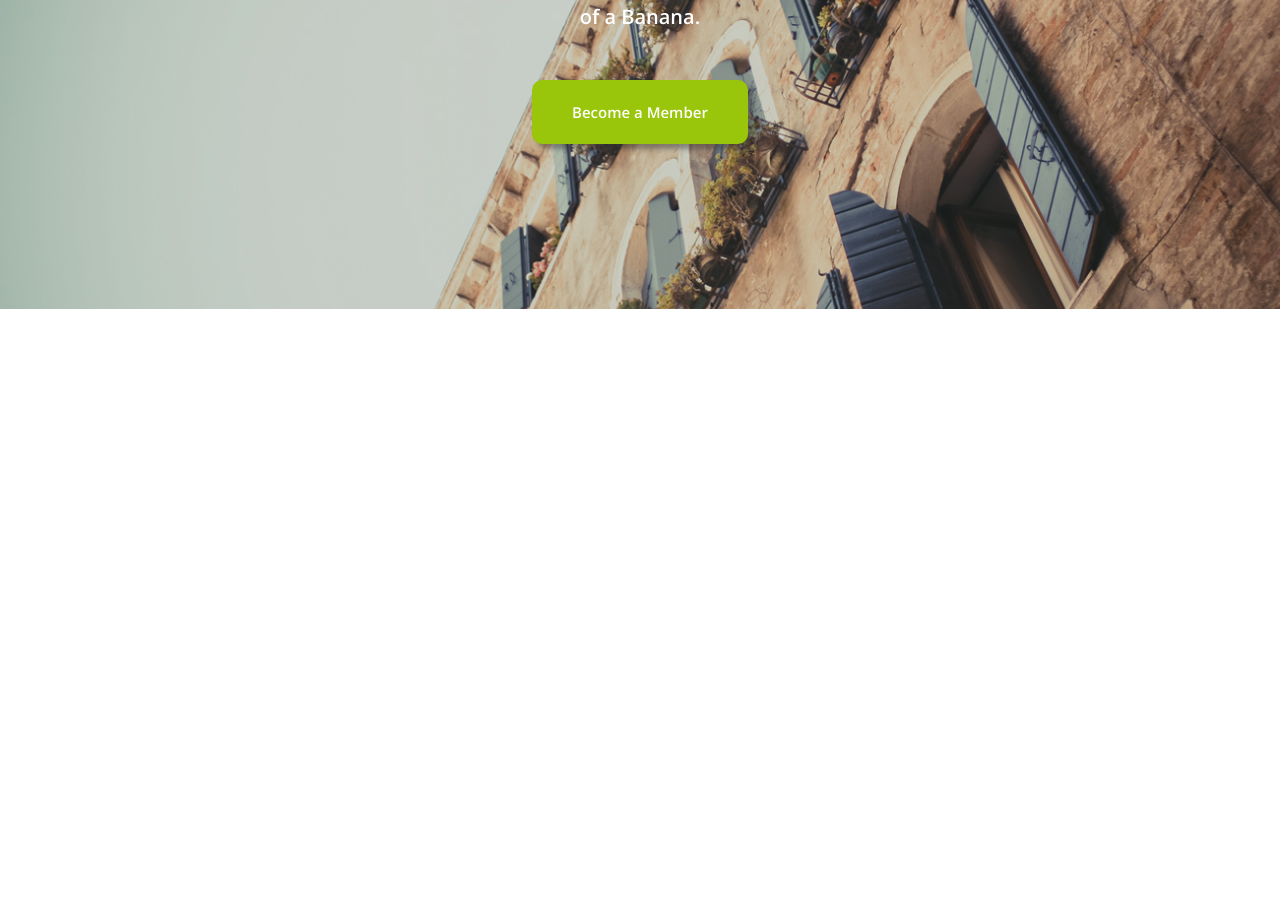
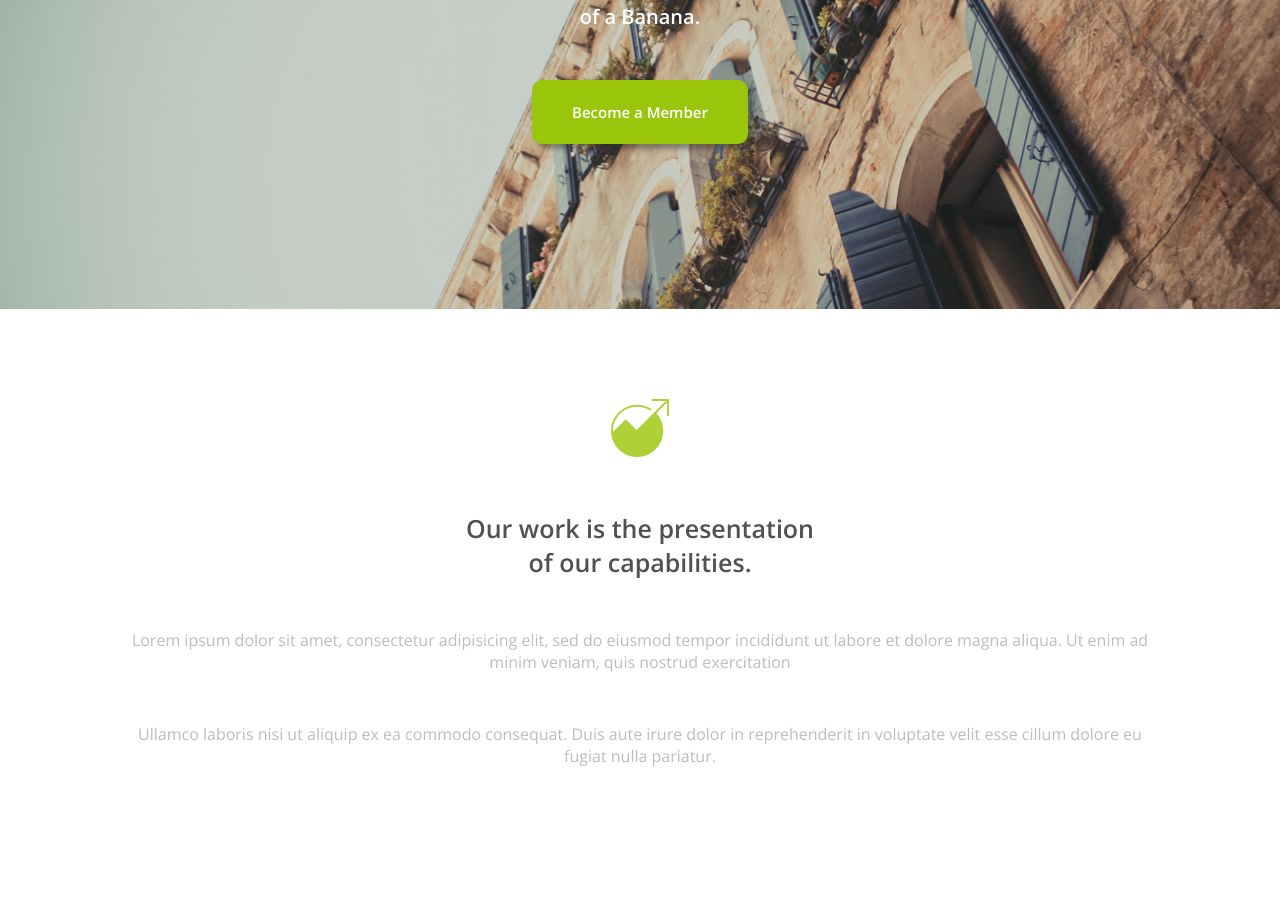
Before and after one commit to MrKrasnov/CROWDME-layout-site, a plain HTML site: page index.html in a window 1280 px wide. Shown: the part 308-1225 px from the top of the page. Before the commit the page ends 800 px from the top, so only its background shows below. Drawn offline with Linux system fonts and the light colour scheme.

Commit message:
1.4 had completed layout description section

```diff
--- a/index.html
+++ b/index.html
@@ -42,5 +42,14 @@
             </div>
         </div>
     </main>
+    <div class="description">
+        <div class="container">
+            <div class="description__logo"><img src="./img/description/arrow.png" alt="arrow"></div>
+            <h2>Our work is the presentation <br>
+                of our capabilities.</h2>
+            <p>Lorem ipsum dolor sit amet, consectetur adipisicing elit, sed do eiusmod tempor incididunt ut labore et dolore magna aliqua. Ut enim ad minim veniam, quis nostrud exercitation </p>
+            <p>Ullamco laboris nisi ut aliquip ex ea commodo consequat. Duis aute irure dolor in reprehenderit in voluptate velit esse cillum dolore eu fugiat nulla pariatur. </p>
+        </div>
+    </div>
 </body>
 </html>
--- a/style/all/all.css
+++ b/style/all/all.css
@@ -2,11 +2,7 @@ body{
     margin: 0;
     padding: 0;
 }
-p{
-    margin: 0;
-    padding: 0;
-}
-h1{
+p,h1,h2,h3,h4,h5,h6{
     margin: 0;
     padding: 0;
 }
--- /dev/null
+++ b/style/description/description.css
@@ -0,0 +1,18 @@
+.description__logo{
+    margin-top: 90px;
+    margin-bottom: 50px;
+}
+.description{
+    text-align: center;
+    padding-bottom: 100px;
+}
+.description h2{
+    font-size: 25px;
+    font-family: 'OpenSans_SemiBold', sans-serif;
+    color: #515151;
+}
+.description p{
+    font-family: 'OpenSans_Regular', sans-serif;
+    color: #bdbdbd;
+    margin: 50px 0;
+}
--- a/style/style.css
+++ b/style/style.css
@@ -2,3 +2,4 @@
 @import url(./fonts/fonts.css) all;
 @import url(./header/header.css) all;
 @import url(./main/main.css) all;
+@import url(./description/description.css) all;
```
Also changed, not shown: img/feedback/client1.png (renamed from img/portfolio/client1.png), img/feedback/client2.png (renamed from img/portfolio/client2.png).
